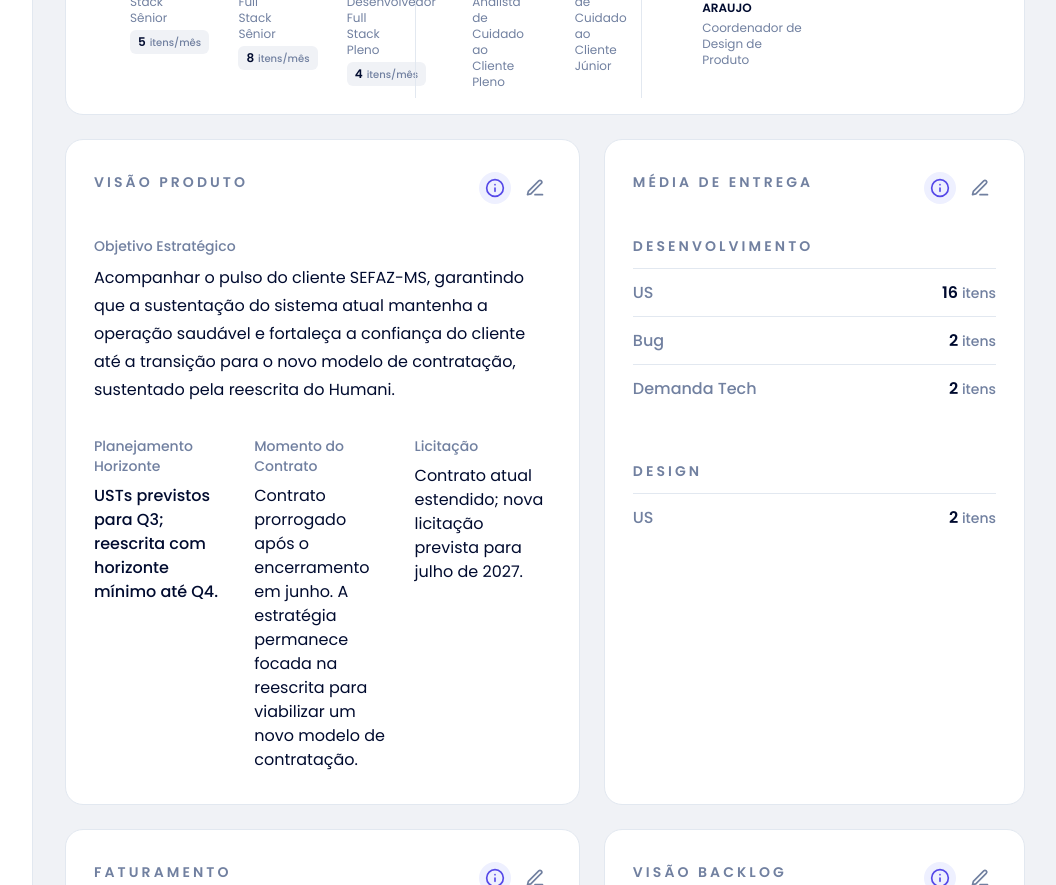
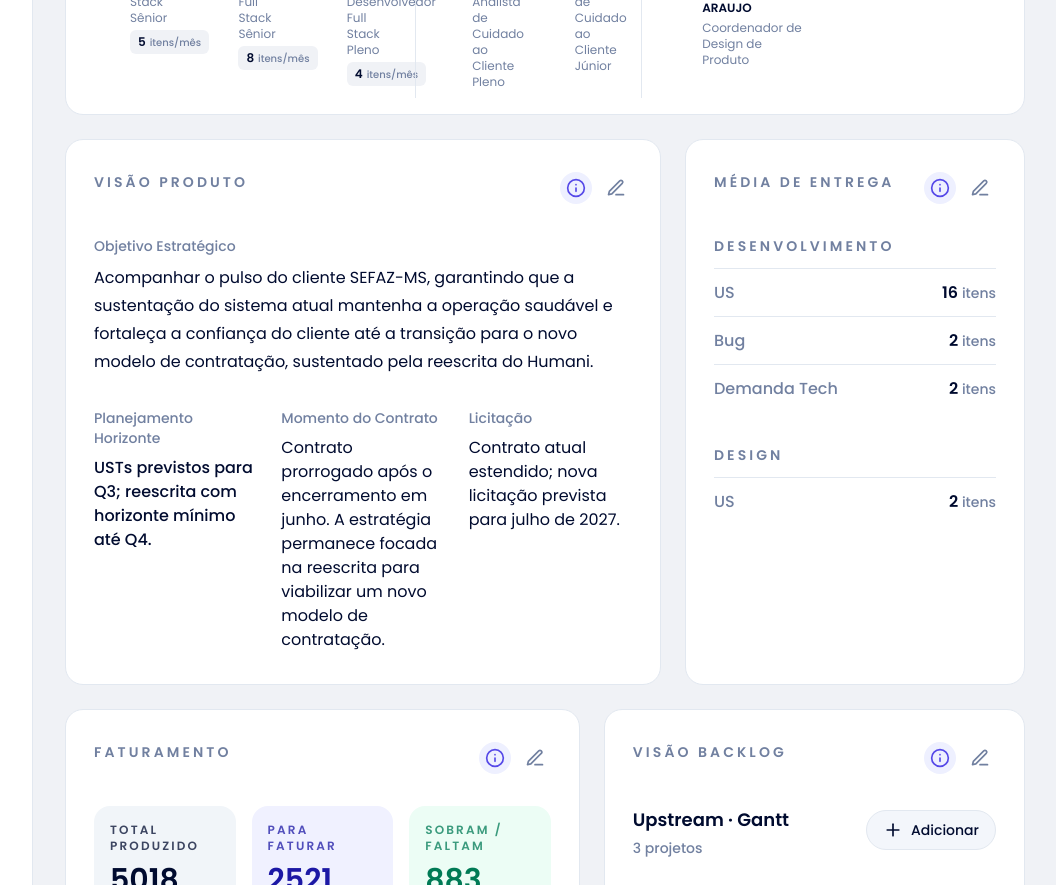
Before and after one commit to RhyanSKomm/Portfolio-de-Produtos, a Next.js app: page / in a window 1280 px wide. Shown: the part 340-1225 px from the top of the page, without its empty margins (223-1279 px from the left). Built offline with nearby package versions, Linux system fonts and the light colour scheme.

Commit message:
Amplia visao de produto

```diff
--- a/app/page.tsx
+++ b/app/page.tsx
@@ -311,6 +311,7 @@ export default function Home() {
               onChange={setTeamDraft}
               onSave={saveTeam}
             />
+            <div className="grid gap-6 xl:col-span-2 xl:grid-cols-[minmax(0,1.45fr)_minmax(340px,0.55fr)]">
               <ProductCard
                 canEdit={canEdit}
                 data={selectedProduct.product}
@@ -357,6 +358,7 @@ export default function Home() {
                 onChange={setDeliveryDraft}
                 onSave={saveDelivery}
               />
+            </div>
             <BillingCard
               canEdit={canEdit}
               data={selectedProduct.billing}
@@ -1010,7 +1012,7 @@ function DeliveryCard({
         <SourceEditor source={source} onSourceChange={onSourceChange} />
       ) : null}
 
-      <div className="mt-8 grid gap-12 2xl:grid-cols-2">
+      <div className="mt-8 grid gap-8">
         <MetricTable
           isEditing={isEditing}
           metrics={visibleData.development}
```
Lines whose indentation alone changed are shown as unchanged.
